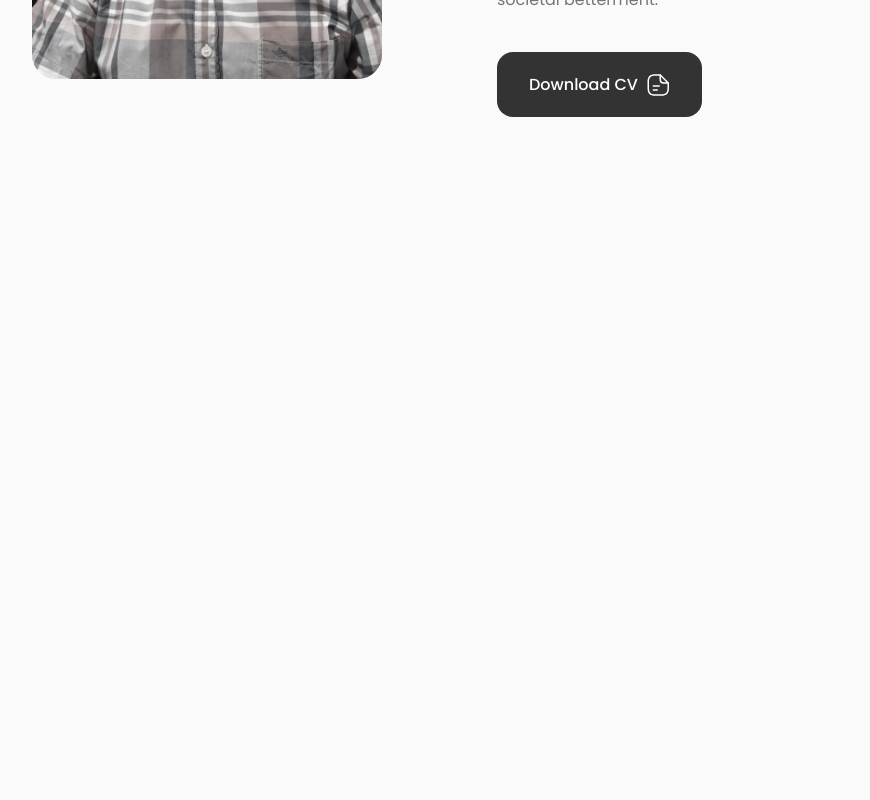
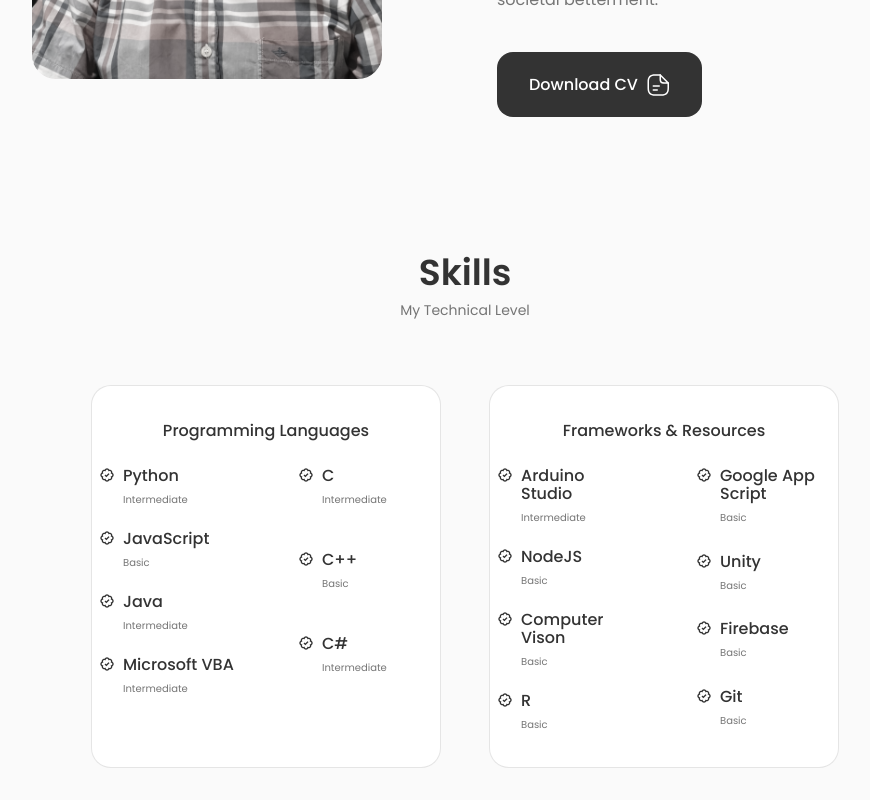
Before and after one commit to wallacepck/wallacepck.github.io, a React (Create React App) app: page / in a window 1280 px wide. Shown: the part 1376-2176 px from the top of the page, without its empty margins (175-1045 px from the left). Before the commit the page ends 1525 px from the top, so only its background shows below. Built offline with nearby package versions, Linux system fonts and the light colour scheme.

Commit message:
v0.5.1
Skills done

```diff
--- a/src/App.js
+++ b/src/App.js
@@ -3,6 +3,7 @@
 import Header from './components/header/Header';
 import Home from './components/home/Home';
 import About from './components/about/About';
+import Skills from './components/skills/Skills';
 
 function App() {
   return (
@@ -12,6 +13,7 @@
     <main className ='main'>
       <Home />
       <About />
+      <Skills />
     </main>
     </>
   );
--- a/src/components/home/home.css
+++ b/src/components/home/home.css
@@ -124,6 +124,10 @@
         column-gap: 1.25rem;
     }
 
+    .home__title {
+        font-size: 40px;
+    }
+
     .home__hand {
         width: 26px;
         height: 26px;
@@ -162,6 +166,10 @@
         padding-top: 3.5rem;
     }
 
+    .home__title {
+        font-size: 40px;
+    }
+
     .home__img {
         order: initial;
         justify-items: initial;
@@ -180,6 +188,22 @@
   }
   /* For small devices */
   @media screen and (max-width: 350px) {
+    .home__title {
+        font-size: 35px;
+    }
+
+    .home__subtitle {
+        font-size: 15px;
+    }
+
+    .home__description {
+        font-size: 15px;
+    }
+
+    .button--flex {
+        font-size: 12px;
+    }
+
     .home__img {
         width: 180px;
         height: 180px;
--- /dev/null
+++ b/src/components/skills/Backend.jsx
@@ -0,0 +1,81 @@
+import React from 'react'
+
+const Backend = () => {
+  return (
+    <div className="skills__content">
+        <h3 className="skills__title">Frameworks & Resources</h3>
+
+        <div className="skills__box">
+            <div className="skills__group">
+                <div className="skills__data">
+                    <i class='bx bx-badge-check'></i>
+                    <div>
+                        <h3 className="skills__name">Arduino Studio</h3>
+                        <span className="skills__level">Intermediate</span>
+                    </div>
+                </div>
+
+                <div className="skills__data">
+                    <i class='bx bx-badge-check'></i>
+                    <div>
+                        <h3 className="skills__name">NodeJS</h3>
+                        <span className="skills__level">Basic</span>
+                    </div>
+                </div>
+
+                <div className="skills__data">
+                    <i class='bx bx-badge-check'></i>
+                    <div>
+                        <h3 className="skills__name">Computer Vison</h3>
+                        <span className="skills__level">Basic</span>
+                    </div>
+                </div>
+
+                <div className="skills__data">
+                    <i class='bx bx-badge-check'></i>
+                    <div>
+                        <h3 className="skills__name">R</h3>
+                        <span className="skills__level">Basic</span>
+                    </div>
+                </div>
+            </div>
+
+            <div className="skills__group">
+                <div className="skills__data">
+                    <i class='bx bx-badge-check'></i>
+                    <div>
+                        <h3 className="skills__name">Google App Script</h3>
+                        <span className="skills__level">Basic</span>
+                    </div>
+                </div>
+
+                <div className="skills__data">
+                    <i class='bx bx-badge-check'></i>
+                    <div>
+                        <h3 className="skills__name">Unity</h3>
+                        <span className="skills__level">Basic</span>
+                    </div>
+                </div>
+
+                <div className="skills__data">
+                    <i class='bx bx-badge-check'></i>
+                    <div>
+                        <h3 className="skills__name">Firebase</h3>
+                        <span className="skills__level">Basic</span>
+                    </div>
+                </div>
+
+                <div className="skills__data">
+                    <i class='bx bx-badge-check'></i>
+                    <div>
+                        <h3 className="skills__name">Git</h3>
+                        <span className="skills__level">Basic</span>
+                    </div>
+                </div>
+            </div>
+        </div>
+    </div>
+  )
+}
+
+export default Backend
--- /dev/null
+++ b/src/components/skills/Frontend.jsx
@@ -0,0 +1,73 @@
+import React from 'react';
+
+const Frontend = () => {
+  return (
+    <div className="skills__content">
+        <h3 className="skills__title">Programming Languages</h3>
+
+        <div className="skills__box">
+            <div className="skills__group">
+                <div className="skills__data">
+                    <i class='bx bx-badge-check'></i>
+                    <div>
+                        <h3 className="skills__name">Python</h3>
+                        <span className="skills__level">Intermediate</span>
+                    </div>
+                </div>
+
+                <div className="skills__data">
+                    <i class='bx bx-badge-check'></i>
+                    <div>
+                        <h3 className="skills__name">JavaScript</h3>
+                        <span className="skills__level">Basic</span>
+                    </div>
+                </div>
+
+                <div className="skills__data">
+                    <i class='bx bx-badge-check'></i>
+                    <div>
+                        <h3 className="skills__name">Java</h3>
+                        <span className="skills__level">Intermediate</span>
+                    </div>
+                </div>
+
+                <div className="skills__data">
+                    <i class='bx bx-badge-check'></i>
+                    <div>
+                        <h3 className="skills__name">Microsoft VBA</h3>
+                        <span className="skills__level">Intermediate</span>
+                    </div>
+                </div>
+            </div>
+
+            <div className="skills__group">
+                <div className="skills__data">
+                    <i class='bx bx-badge-check'></i>
+                    <div>
+                        <h3 className="skills__name">C</h3>
+                        <span className="skills__level">Intermediate</span>
+                    </div>
+                </div>
+
+                <div className="skills__data">
+                    <i class='bx bx-badge-check'></i>
+                    <div>
+                        <h3 className="skills__name">C++</h3>
+                        <span className="skills__level">Basic</span>
+                    </div>
+                </div>
+
+                <div className="skills__data">
+                    <i class='bx bx-badge-check'></i>
+                    <div>
+                        <h3 className="skills__name">C#</h3>
+                        <span className="skills__level">Intermediate</span>
+                    </div>
+                </div>
+            </div>
+        </div>
+    </div>
+  )
+}
+
+export default Frontend;
--- /dev/null
+++ b/src/components/skills/Skills.jsx
@@ -0,0 +1,20 @@
+import React from 'react';
+import "./skills.css";
+import Frontend from './Frontend';
+import Backend from './Backend';
+
+const Skills = () => {
+  return (
+    <section className="skills section" id="skills">
+        <h2 className="section__title">Skills</h2>
+        <span className="section__subtitle">My Technical Level</span>
+
+        <div className="skills__container container grid">
+            <Frontend />
+            <Backend />
+        </div>
+    </section>
+  )
+}
+
+export default Skills;
--- /dev/null
+++ b/src/components/skills/skills.css
@@ -0,0 +1,83 @@
+.skills__container {
+    grid-template-columns: repeat(2, 350px);
+    column-gap: 3rem;
+    justify-content: center;
+}
+
+.skills__content {
+    background-color: var(--container-color);
+    border: 1px solid rgba(0,0,0,0.1);
+    padding: 2rem 4rem;
+    border-radius: 1.25rem;
+}
+
+.skills__title {
+    font-size: var(--normal-font-size);
+    font-weight: var(--font-medium);
+    text-align: center;
+    margin-bottom: var(--mb-1-5);
+}
+
+.skills__box {
+    display: flex;
+    justify-content: center;
+    column-gap: 4rem;
+}
+
+.skills__group {
+    display: grid;
+    align-items: flex-start;
+    row-gap: 1.25rem;
+}
+
+.skills__data {
+    display: flex;
+    column-gap: 0.5rem;
+    width: 135px;
+}
+
+.skills .bx-badge-check {
+    font-size: 1rem;
+    color: var(--title-color);
+}
+
+.skills__name {
+    font-size: var(--normal-font-size);
+    font-weight: var(--font-medium);
+    line-height: 18px;
+}
+
+.skills__level {
+    font-size: var(--tiny-font-size);
+}
+
+/*=============== BREAKPOINTS ===============*/
+/* For large devices */
+@media screen and (max-width: 992px) {
+    .skills__container {
+        grid-template-columns: max-content;
+        row-gap: 2rem;
+    }
+  }
+
+  /* For medium devices */
+  @media screen and (max-width: 576px) {
+    .skills__container {
+        grid-template-columns: 1fr;
+    }
+
+    .skills__content {
+        padding: 1.5rem;
+    }
+  }
+
+  /* For small devices */
+  @media screen and (max-width: 350px) {
+    .skills__box {
+        column-gap: 1.25rem;
+    }
+
+    .skills__name {
+        font-size: var(--small-font-size);
+    }
+  }
```
